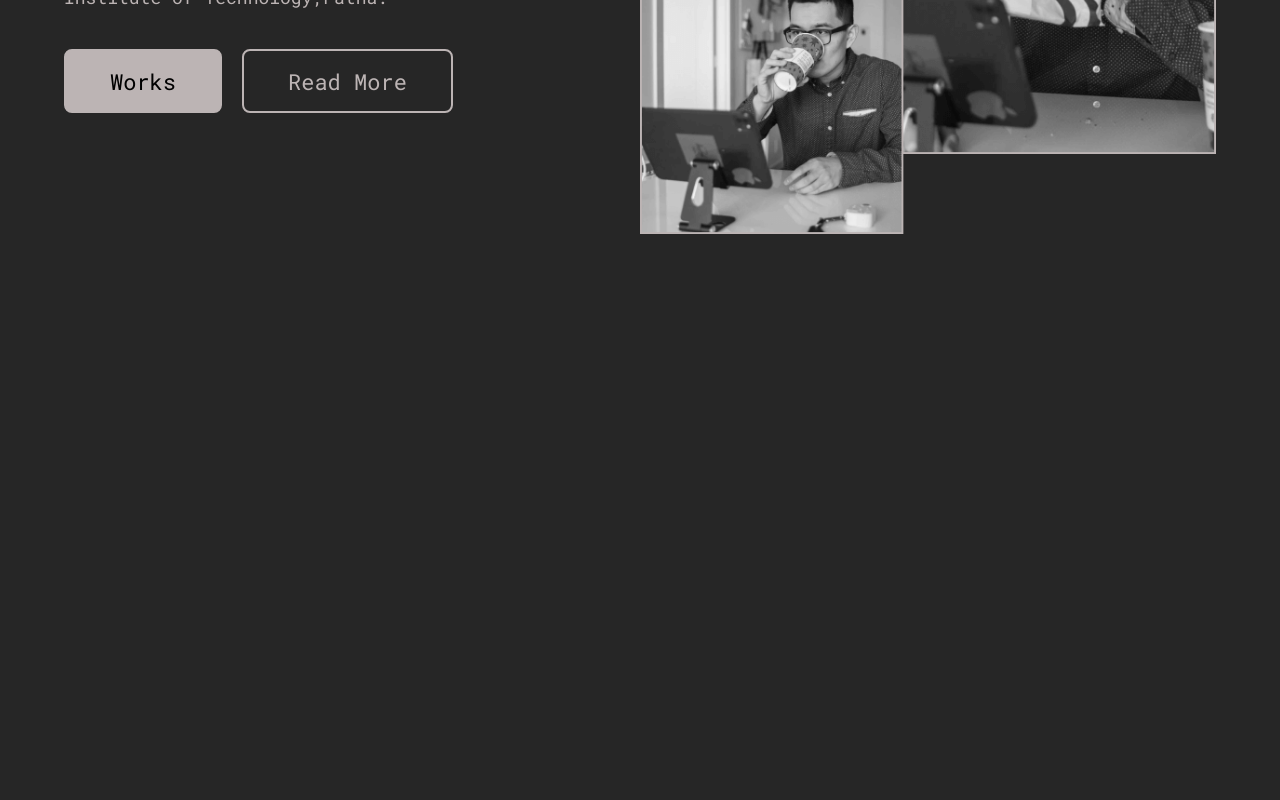
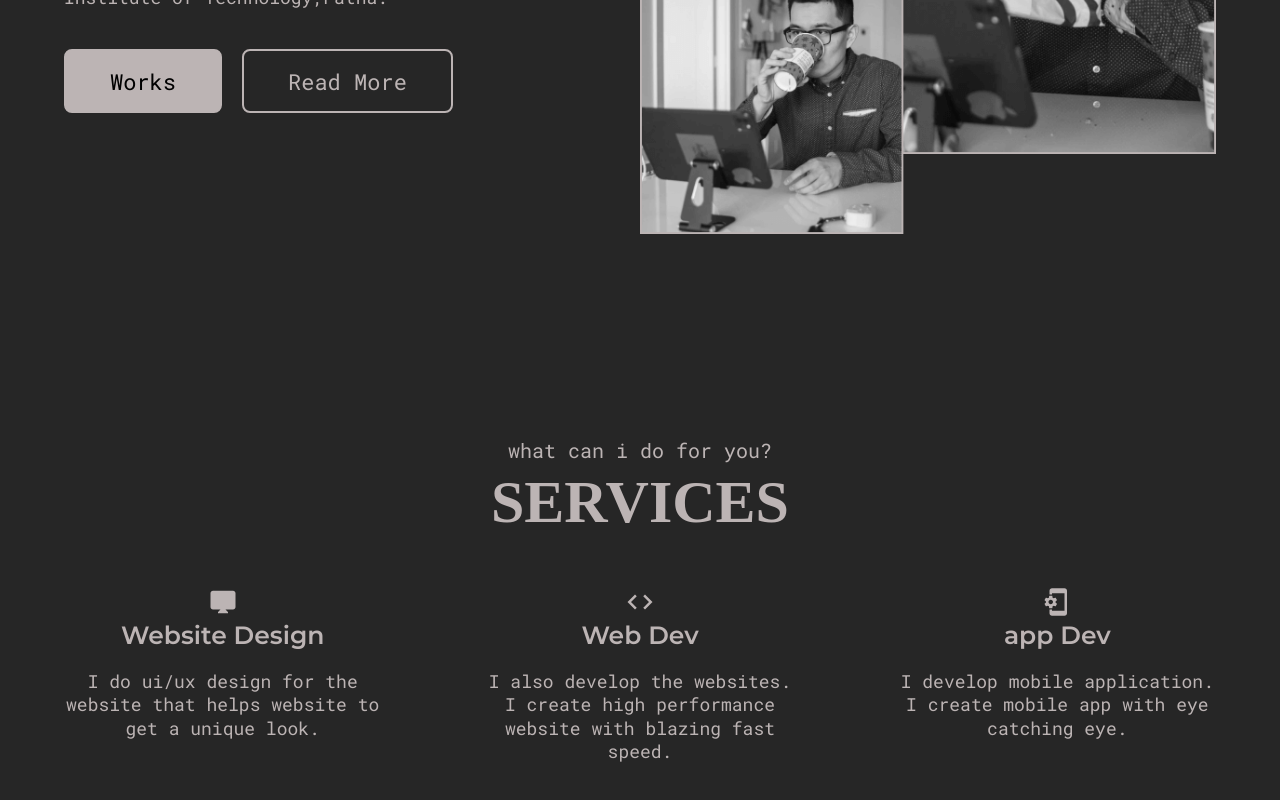
Before and after one commit to kumarayush7767/Ayush-s-portfolio, a React (Create React App) app: page / in a window 1280 px wide. Shown: the part 1428-2228 px from the top of the page. Before the commit the page ends 1765 px from the top, so only its background shows below. Built offline with nearby package versions, Linux system fonts and the light colour scheme; the HTML template or start-up script is replaced by a standard one; a web font is replaced by a local one.

Commit message:
i have added Services component

```diff
--- /dev/null
+++ b/src/components/ServiceSection.js
@@ -0,0 +1,63 @@
+/* eslint-disable react/self-closing-comp */
+/* eslint-disable prettier/prettier */
+/* eslint-disable arrow-body-style */
+import React from 'react'
+import { MdCode, MdDesktopMac, MdPhonelinkSetup } from 'react-icons/md';
+import styled from 'styled-components'
+import SectionTitle from './SectionTitle'
+import ServicesSectionItem from './ServicesSectionItem'
+
+const ServicesItemStyles = styled.div`
+    padding: 10rem 0;
+    .services__allItems{
+        display: flex;
+        gap: 10rem;
+        justify-content: space-between;
+        margin-top: 5rem;
+    }
+    @media only screen and (max-width: 768px){
+        .services__allItems{
+            flex-direction: column;
+            max-width: 350px;
+            margin: 0 auto;
+            margin-top: 5rem;
+            gap: 5rem;
+        }
+    }
+`;
+
+const ServiceSection = () => {
+    return (
+        <ServicesItemStyles>
+            <div className="container">
+            <SectionTitle heading="Services"
+             subheading="what can i do for you?"
+            />
+            <div className="services__allItems">
+               <ServicesSectionItem
+                 icon={<MdDesktopMac/>}
+                 title="Website Design"
+                 desc="I do ui/ux design for the
+                 website that helps website to get
+                 a unique look."
+               />
+               <ServicesSectionItem
+                 icon={<MdCode/>}
+                 title="Web Dev"
+                 desc="I also develop the websites.
+                 I create high performance website
+                 with blazing fast speed."
+               />
+               <ServicesSectionItem
+                 icon={<MdPhonelinkSetup/>}
+                 title="app Dev"
+                 desc="I develop mobile application.
+                 I create mobile app with eye catching eye."
+               />
+            </div>
+            </div>
+        </ServicesItemStyles>
+    )
+}
+
+export default ServiceSection
--- /dev/null
+++ b/src/components/ServicesSectionItem.js
@@ -0,0 +1,39 @@
+/* eslint-disable react/self-closing-comp */
+/* eslint-disable prettier/prettier */
+/* eslint-disable arrow-body-style */
+import React from 'react';
+import { MdDesktopMac } from 'react-icons/md';
+import styled from 'styled-components';
+import PText from './PText';
+
+const ItemStyles = styled.div`
+  text-align: center;
+  .servicesItem__icon {
+    svg {
+      width: 3rem;
+    }
+  }
+  .servicesItem__title {
+    font-size: 2.5rem;
+    font-family: "Montserrat SemiBold";
+  }
+  .para {
+    margin-top: 2rem;
+  }
+`;
+
+const ServicesSectionItem = ({
+  icon = <MdDesktopMac />,
+  title = 'Web Design',
+  desc = "Lorem ipsum is simply dummy text of the printing and typesetting industry.Lorem Ipsum has been the industry's ok",
+}) => {
+  return (
+    <ItemStyles>
+      <div className="servicesItem__icon">{icon}</div>
+      <div className="servicesItem__title">{title}</div>
+      <PText>{desc}</PText>
+    </ItemStyles>
+  );
+};
+
+export default ServicesSectionItem;
--- a/src/pages/Home.js
+++ b/src/pages/Home.js
@@ -3,12 +3,14 @@
 import React from 'react'
 import AboutSection from '../components/AboutSection'
 import HeroSection from '../components/HeroSection'
+import ServiceSection from '../components/ServiceSection'
 
 export default function Home() {
     return (
         <div>
             <HeroSection/>
             <AboutSection/>
+            <ServiceSection/>
         </div>
     )
 };
```
